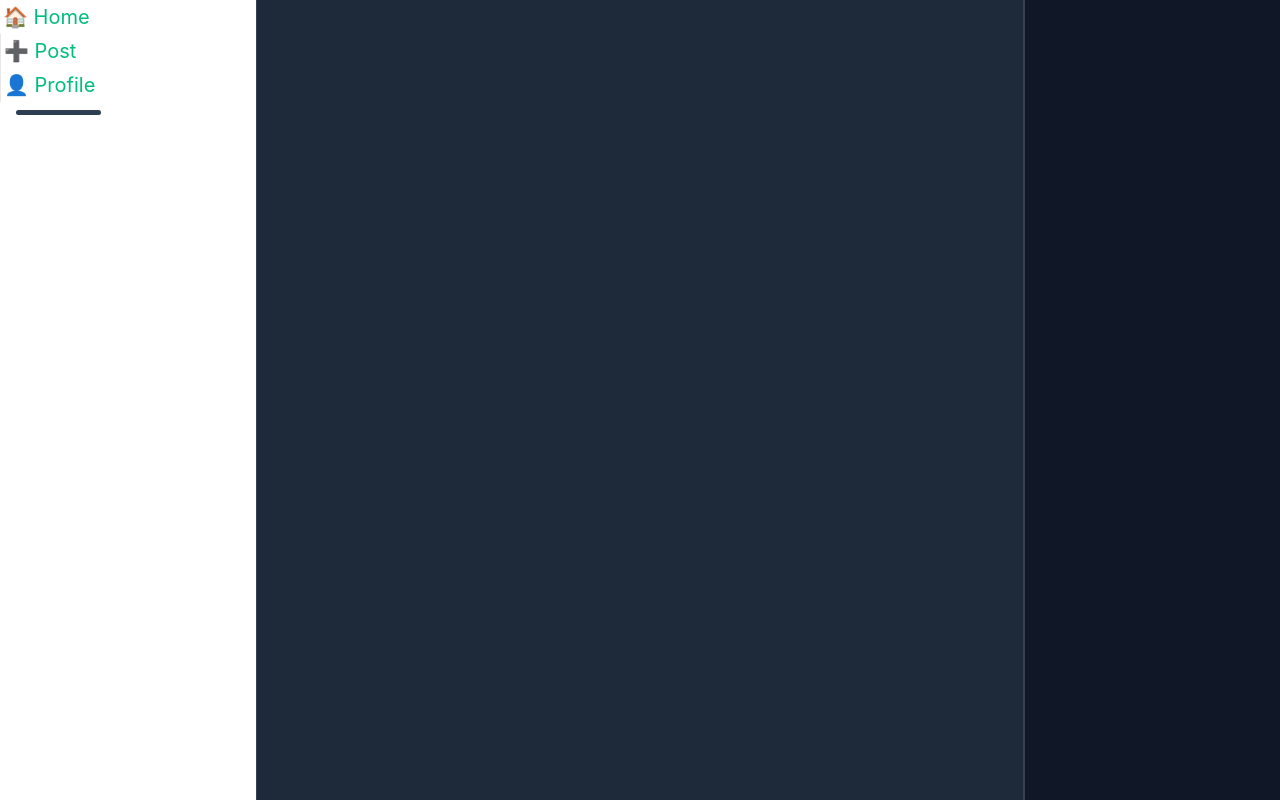
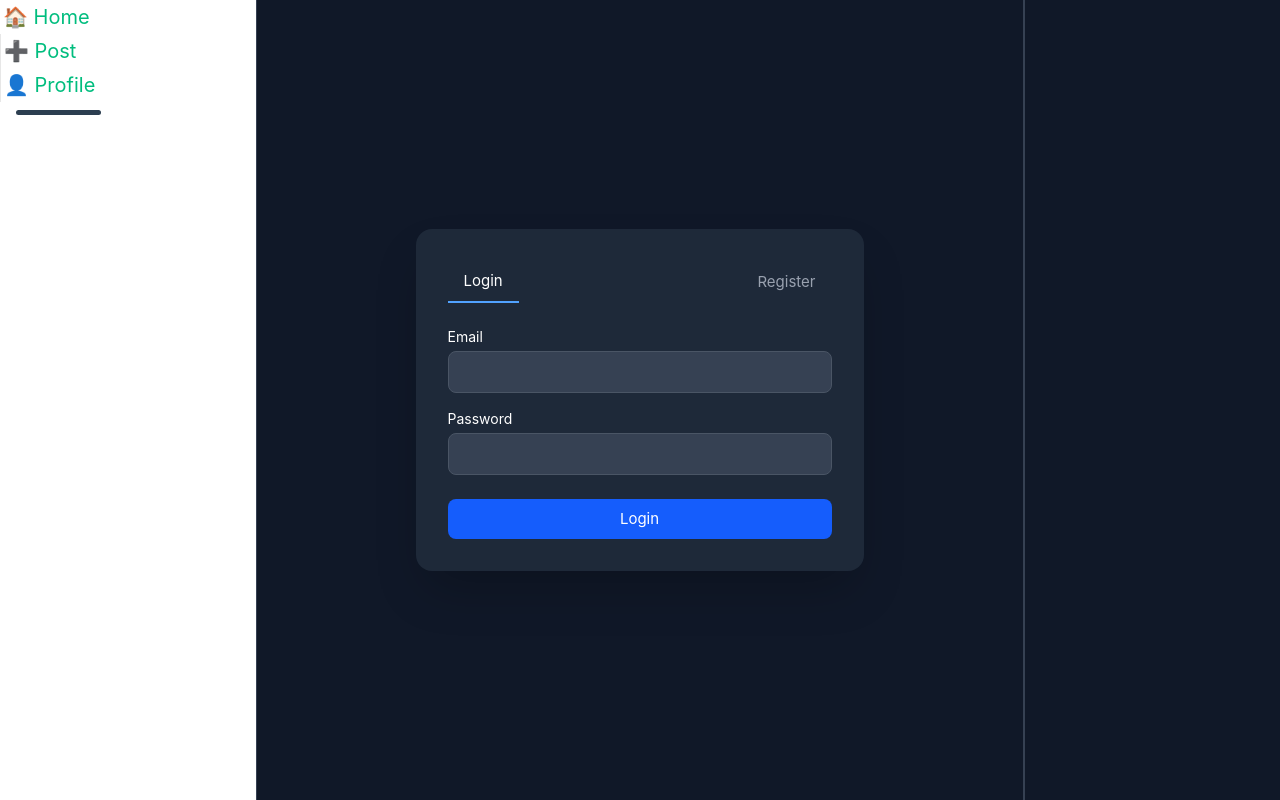
Before and after one commit to Amalino7/Twotter, a Vue app in the folder frontend/: page /auth in a window 1280 px wide. Built offline with nearby package versions, Linux system fonts and the light colour scheme; the HTML template or start-up script is replaced by a standard one.

Commit message:
Added Login Page and Emoji Picker

```diff
--- a/frontend/package.json
+++ b/frontend/package.json
@@ -15,6 +15,7 @@
   },
   "dependencies": {
     "@tailwindcss/vite": "^4.1.7",
+    "emoji-mart-vue-fast": "^15.0.4",
     "tailwindcss": "^4.1.7",
     "vue": "^3.5.13",
     "vue-router": "^4.5.0"
--- /dev/null
+++ b/frontend/src/components/EmojiPicker.vue
@@ -0,0 +1,5 @@
+<template></template>
+
+<script setup>
+import 'emoji-mart-vue-fast/css/emoji-mart.css';
+</script>
--- a/frontend/src/router/index.ts
+++ b/frontend/src/router/index.ts
@@ -4,6 +4,11 @@ import Feed from '@/views/Feed.vue';
 const router = createRouter({
   history: createWebHistory(import.meta.env.BASE_URL),
   routes: [
+    {
+      path: '/auth',
+      name: 'auth',
+      component: () => import('@/views/LoginPage.vue'),
+    },
     {
       path: '/home',
       name: 'home',
--- /dev/null
+++ b/frontend/src/views/LoginPage.vue
@@ -0,0 +1,96 @@
+<template>
+  <div class="min-h-screen flex items-center justify-center bg-gray-900 text-white">
+    <div class="w-full max-w-md p-8 space-y-6 bg-gray-800 rounded-2xl shadow-2xl">
+      <div class="flex justify-between">
+        <button
+          :class="{ 'font-bold border-b-2 border-blue-400': isLogin, 'text-gray-400': !isLogin }"
+          class="px-4 py-2"
+          @click="isLogin = true"
+        >
+          Login
+        </button>
+        <button
+          :class="{ 'font-bold border-b-2 border-blue-400': !isLogin, 'text-gray-400': isLogin }"
+          class="px-4 py-2"
+          @click="isLogin = false"
+        >
+          Register
+        </button>
+      </div>
+
+      <form @submit.prevent="handleSubmit">
+        <div class="space-y-4">
+          <div>
+            <label class="block text-sm font-medium">Email</label>
+            <input
+              v-model="form.email"
+              type="email"
+              class="mt-1 block w-full px-4 py-2 bg-gray-700 border border-gray-600 rounded-lg focus:ring-blue-500 focus:border-blue-500 text-white"
+              required
+            />
+          </div>
+
+          <div>
+            <label class="block text-sm font-medium">Password</label>
+            <input
+              v-model="form.password"
+              type="password"
+              class="mt-1 block w-full px-4 py-2 bg-gray-700 border border-gray-600 rounded-lg focus:ring-blue-500 focus:border-blue-500 text-white"
+              required
+            />
+          </div>
+
+          <div v-if="!isLogin">
+            <label class="block text-sm font-medium">Confirm Password</label>
+            <input
+              v-model="form.confirmPassword"
+              type="password"
+              class="mt-1 block w-full px-4 py-2 bg-gray-700 border border-gray-600 rounded-lg focus:ring-blue-500 focus:border-blue-500 text-white"
+              required
+            />
+          </div>
+        </div>
+
+        <button
+          type="submit"
+          class="w-full mt-6 bg-blue-600 text-white py-2 rounded-lg hover:bg-blue-700 transition"
+        >
+          {{ isLogin ? 'Login' : 'Register' }}
+        </button>
+      </form>
+    </div>
+  </div>
+</template>
+
+<script setup>
+import { reactive, ref } from 'vue';
+import { useRouter } from 'vue-router';
+
+const isLogin = ref(true);
+const form = reactive({
+  email: '',
+  password: '',
+  confirmPassword: '',
+});
+
+const router = useRouter();
+
+function handleSubmit() {
+  console.log('bdfbsidfuhs');
+  if (!isLogin.value && form.password !== form.confirmPassword) {
+    alert("Passwords don't match. You want security, not a personality test.");
+    return;
+  }
+
+  console.log(`${isLogin.value ? 'Logging in' : 'Registering'} with`, form);
+  router.push('/home'); // Change to your app's route
+}
+</script>
+
+<style scoped>
+body {
+  font-family: 'Inter', sans-serif;
+  background-color: #111827;
+  color: white;
+}
+</style>
--- a/frontend/src/views/NewPost.vue
+++ b/frontend/src/views/NewPost.vue
@@ -3,13 +3,30 @@
     <div class="max-w-2xl mx-auto">
       <h2 class="text-2xl font-bold mb-4">What's happening?</h2>
 
-      <textarea
-        v-model="newTwott"
-        class="w-full h-32 bg-gray-800 text-white p-3 rounded-lg resize-none border border-gray-700 focus:outline-none focus:ring-2 focus:ring-blue-500 transition-all"
-        placeholder="Write your twott..."
-        @input="updateCharCount"
-      ></textarea>
-
+      <div class="relative">
+        <textarea
+          v-model="newTwott"
+          class="w-full h-48 bg-gray-800 text-white p-3 rounded-lg resize-none border border-gray-700 focus:outline-none focus:ring-2 focus:ring-blue-500 transition-all"
+          placeholder="Write your twott..."
+          @input="updateCharCount"
+        ></textarea>
+        <button
+          @click="showEmojiPicker = !showEmojiPicker"
+          class="absolute right-3 bottom-3 text-xl hover:scale-110 transition-transform"
+        >
+          😃
+        </button>
+        <div v-if="showEmojiPicker" class="absolute -bottom-50 right-16 z-10">
+          <Picker
+            @select="showEmoji"
+            set="twitter"
+            :data="emojiIndex"
+            theme="dark"
+            :emoji-size="18"
+            :show-preview="false"
+          />
+        </div>
+      </div>
       <!-- Media upload -->
       <div class="mt-4">
         <label class="block mb-1 text-sm font-semibold">Add media</label>
@@ -72,13 +89,23 @@
 
 <script setup>
 import { computed, ref } from 'vue';
+import data from 'emoji-mart-vue-fast/data/twitter.json';
+import { EmojiIndex, Picker } from 'emoji-mart-vue-fast/src';
+import 'emoji-mart-vue-fast/css/emoji-mart.css';
 
+const emojiIndex = new EmojiIndex(data);
 const newTwott = ref('');
 const postStatus = ref('');
 const charCount = ref(0);
 const mediaFiles = ref([]);
 const mediaPreviews = ref([]);
 const mediaInput = ref(null);
+const showEmojiPicker = ref(false);
+
+const showEmoji = (emoji) => {
+  newTwott.value += emoji.native;
+  showEmojiPicker.value = false;
+};
 
 const updateCharCount = () => {
   charCount.value = newTwott.value.length;
```
Also changed, not shown: 1 other file (tests, documents, lock files or other folders).
